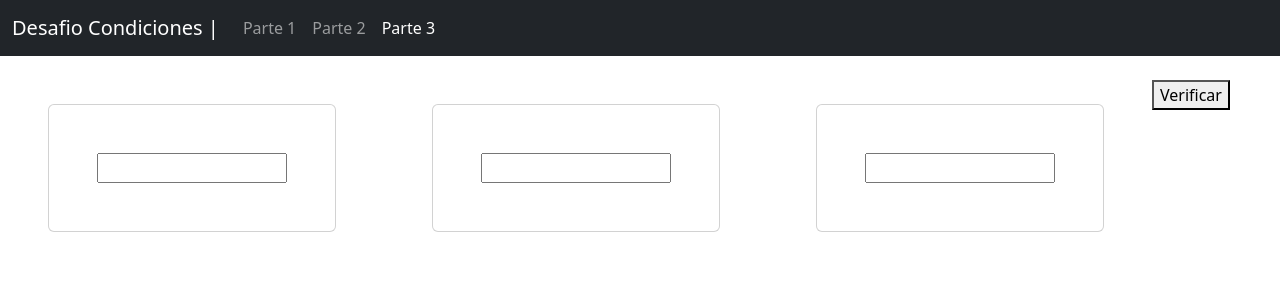
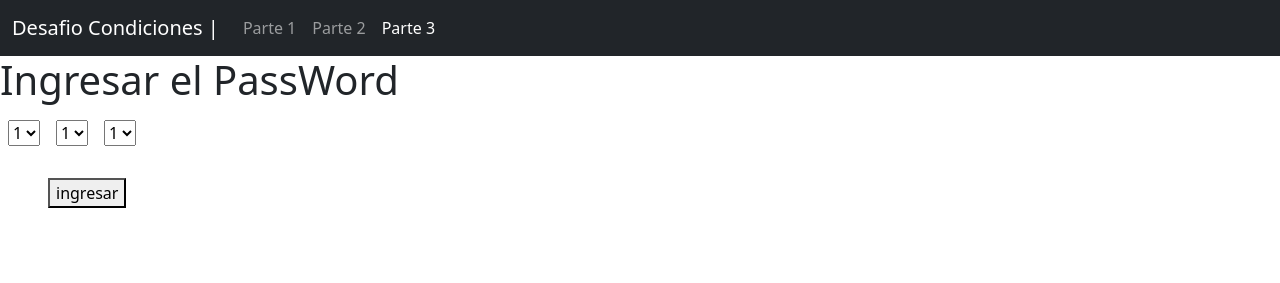
Before and after one commit to Dlorcav77/M3-02_Condiciones, a plain HTML site: page parte_3.html in a window 1280 px wide. Drawn offline with nearby package versions, Linux system fonts and the light colour scheme.

Commit message:
03-condidicones

```diff
--- a/assets/css/style3.css
+++ b/assets/css/style3.css
@@ -1,9 +1,5 @@
+
 main{
     display: flex;
     flex-direction: row;
 }
-footer{
-    display: flex;
-    flex-direction: column;
-    align-items: center;
-}
--- a/assets/js/app3.js
+++ b/assets/js/app3.js
@@ -1,11 +1,25 @@
-const btnImg      = document.querySelector("#img");
-const card      = document.querySelector("#card");
+const cod1      = document.querySelector("#cod1");
+const cod2      = document.querySelector("#cod2");
+const cod3      = document.querySelector("#cod3");
+const ingresar  = document.querySelector("#ingresar");
+const mensaje   = document.querySelector("#mensaje");
 
-btnImg.addEventListener("click", () => {
+ingresar.addEventListener("click", () => {
 
-  console.log('entro')
-/*
-  card.style.backgroundColor='yellow';
-  card.style.border='30px';
-*/
+  const codigo1 = +cod1.value;
+  const codigo2 = +cod2.value;
+  const codigo3 = +cod3.value;
+
+  if(codigo1===9 && codigo2===9 && codigo3===1)
+  {
+    mensaje.textContent= 'PassWord 1 correcto' ;
+    return;
+  }
+  if(codigo1===7 && codigo2===1 && codigo3===4)
+  {
+    mensaje.textContent= 'PassWord 2 correcto' ;
+    return;
+  }
+
+  mensaje.textContent= 'PassWord incorrecto' ;
 });
--- a/parte_3.html
+++ b/parte_3.html
@@ -27,23 +27,48 @@
           </div>
         </div>
       </nav>
+      <h1>Ingresar el PassWord</h1>
       <main>
-        <main>
-          <div class="card m-5" style="width: 18rem;" id="card">
-            <input type="number" id="iImg1" class="m-5">
-          </div><div class="card m-5" style="width: 18rem;" id="card">
-            <input type="number" id="iImg2" class="m-5">
-          </div><div class="card m-5" style="width: 18rem;" id="card">
-            <input type="number" id="iImg3" class="m-5">
-          </div>
+          <select name="" id="cod1" class="m-2">
+            <option value="1">1</option>
+            <option value="2">2</option>
+            <option value="3">3</option>
+            <option value="4">4</option>
+            <option value="5">5</option>
+            <option value="6">6</option>
+            <option value="7">7</option>
+            <option value="8">8</option>
+            <option value="9">9</option>
+          </select>
+          <select name="" id="cod2" class="m-2">
+            <option value="1">1</option>
+            <option value="2">2</option>
+            <option value="3">3</option>
+            <option value="4">4</option>
+            <option value="5">5</option>
+            <option value="6">6</option>
+            <option value="7">7</option>
+            <option value="8">8</option>
+            <option value="9">9</option>
+          </select>
+          <select name="" id="cod3" class="m-2">
+            <option value="1">1</option>
+            <option value="2">2</option>
+            <option value="3">3</option>
+            <option value="4">4</option>
+            <option value="5">5</option>
+            <option value="6">6</option>
+            <option value="7">7</option>
+            <option value="8">8</option>
+            <option value="9">9</option>
+          </select>
+
         </main>
         <footer>
           <div id="mensaje" class="mb-4"></div>
-          <button id="verificar" class="text-center">Verificar</button>
+          <button id="ingresar" class="text-center ms-5">ingresar</button>
         </footer>
 
-
-      </main>
       <script src="assets/js/app3.js"></script>
 </body>
 </html>
```
